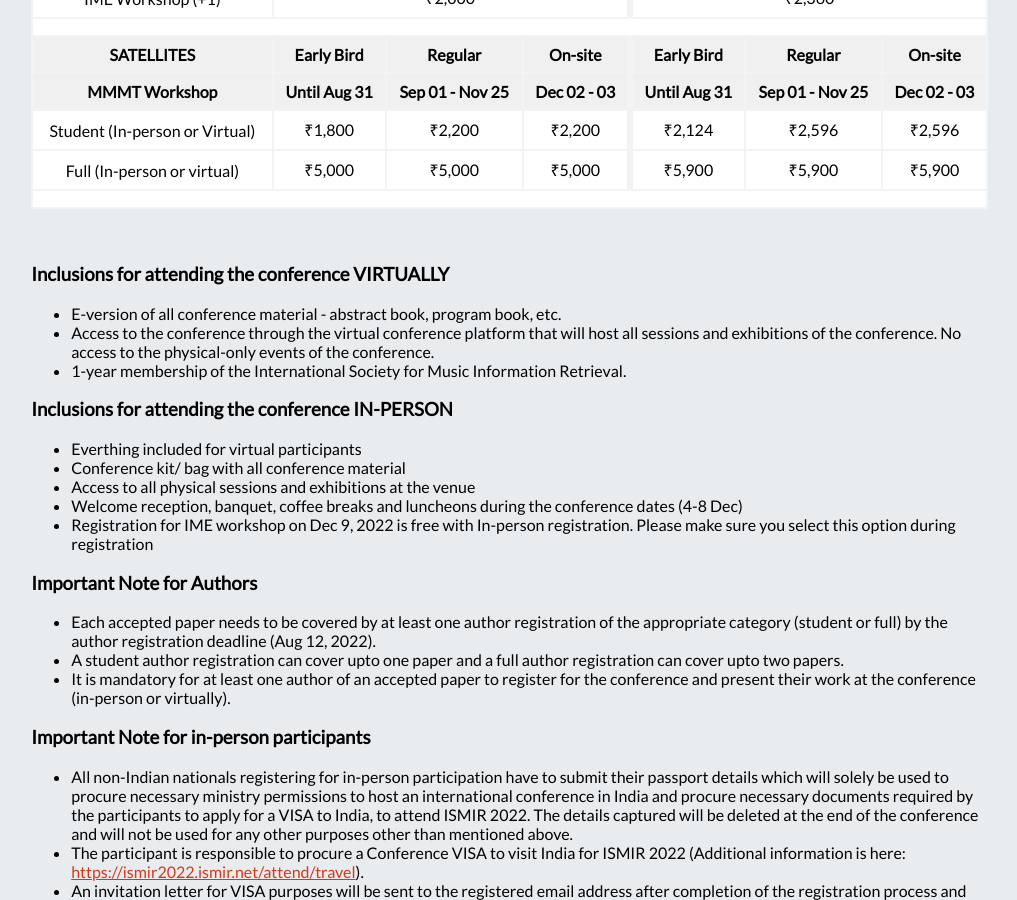
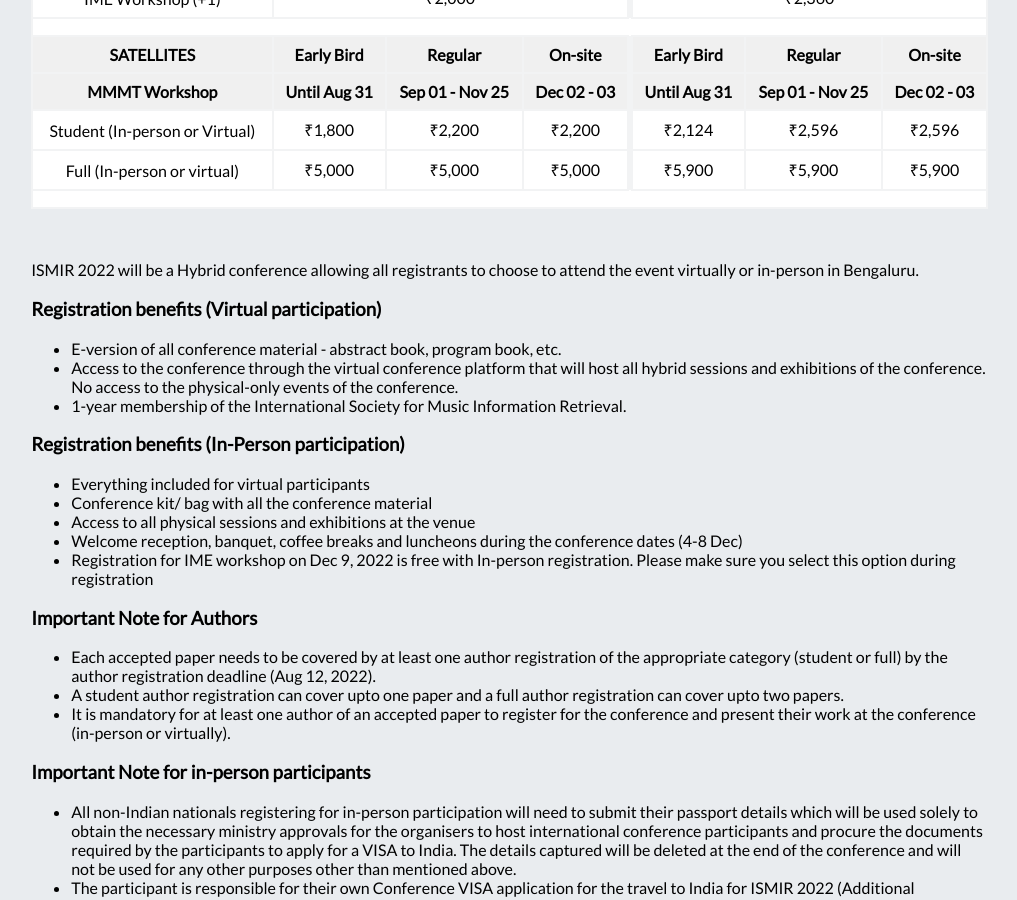
Before and after one commit to ismir2022/ismir2022.github.io, a Jekyll site: the page built from attend/registration_staging.md, in a window 1280 px wide and 900 px high, scrolled down 1482 px. Shown: the whole window, without its empty margins (156-1173 px from the left). Built offline with Jekyll 4.4.1, drawn with Linux system fonts in a browser that asks for light colours; nearby versions of some CDN libraries; some of the changed text lies outside the part shown.

Commit message:
Updated PRs comments

```diff
--- a/attend/registration_staging.md
+++ b/attend/registration_staging.md
@@ -211,14 +211,16 @@
 
 <br>
 
-### Inclusions for attending the conference VIRTUALLY
+ISMIR 2022 will be a Hybrid conference allowing all registrants to choose to attend the event virtually or in-person in Bengaluru.
+
+### Registration benefits (Virtual participation)
 * E-version of all conference material - abstract book, program book, etc.
-* Access to the conference through the virtual conference platform that will host all sessions and exhibitions of the conference. No access to the physical-only events of the conference.
+* Access to the conference through the virtual conference platform that will host all hybrid sessions and exhibitions of the conference. No access to the physical-only events of the conference.
 * 1-year membership of the International Society for Music Information Retrieval.
 
-### Inclusions for attending the conference IN-PERSON
-* Everthing included for virtual participants
-* Conference kit/ bag with all conference material
+### Registration benefits (In-Person participation)
+* Everything included for virtual participants
+* Conference kit/ bag with all the conference material
 * Access to all physical sessions and exhibitions at the venue
 * Welcome reception, banquet, coffee breaks and luncheons during the conference dates (4-8 Dec)
 * Registration for IME workshop on Dec 9, 2022 is free with In-person registration. Please make sure you select this option during registration
@@ -229,9 +231,9 @@
 * It is mandatory for at least one author of an accepted paper to register for the conference and present their work at the conference (in-person or virtually).
 
 ### Important Note for in-person participants
-* All non-Indian nationals registering for in-person participation have to submit their passport details which will solely be used to procure necessary ministry permissions to host an international conference in India and procure necessary documents required by the participants to apply for a VISA to India, to attend ISMIR 2022. The details captured will be deleted at the end of the conference and will not be used for any other purposes other than mentioned above.
-* The participant is responsible to procure a Conference VISA to visit India for ISMIR 2022 (Additional information is here: [https://ismir2022.ismir.net/attend/travel](https://ismir2022.ismir.net/attend/travel)).
-* An invitation letter for VISA purposes will be sent to the registered email address after completion of the registration process and paying the relevant fee. Invitation letters for those registering by Early Bird deadline (Aug 31, 2022) will be sent by Sep 5, 2022.
+* All non-Indian nationals registering for in-person participation will need to submit their passport details which will be used solely to obtain the necessary ministry approvals for the organisers to host international conference participants and procure the documents required by the participants to apply for a VISA to India. The details captured will be deleted at the end of the conference and will not be used for any other purposes other than mentioned above.
+* The participant is responsible for their own Conference VISA application for the travel to India for ISMIR 2022 (Additional information is here: https://ismir2022.ismir.net/attend/travel).
+* An invitation letter for VISA purposes will be sent to the registered email address after completion of the registration process including fee payment. Invitation letters for those registering by Early Bird deadline (Aug 31, 2022) will be sent out by Sep 5, 2022.
 
 ### General Terms & Conditions:
 * All prices mentioned above are quoted in Indian Rupee (INR). Goods and Services Tax (GST) of 18% is applicable on the fees (as illustrated above)
```
